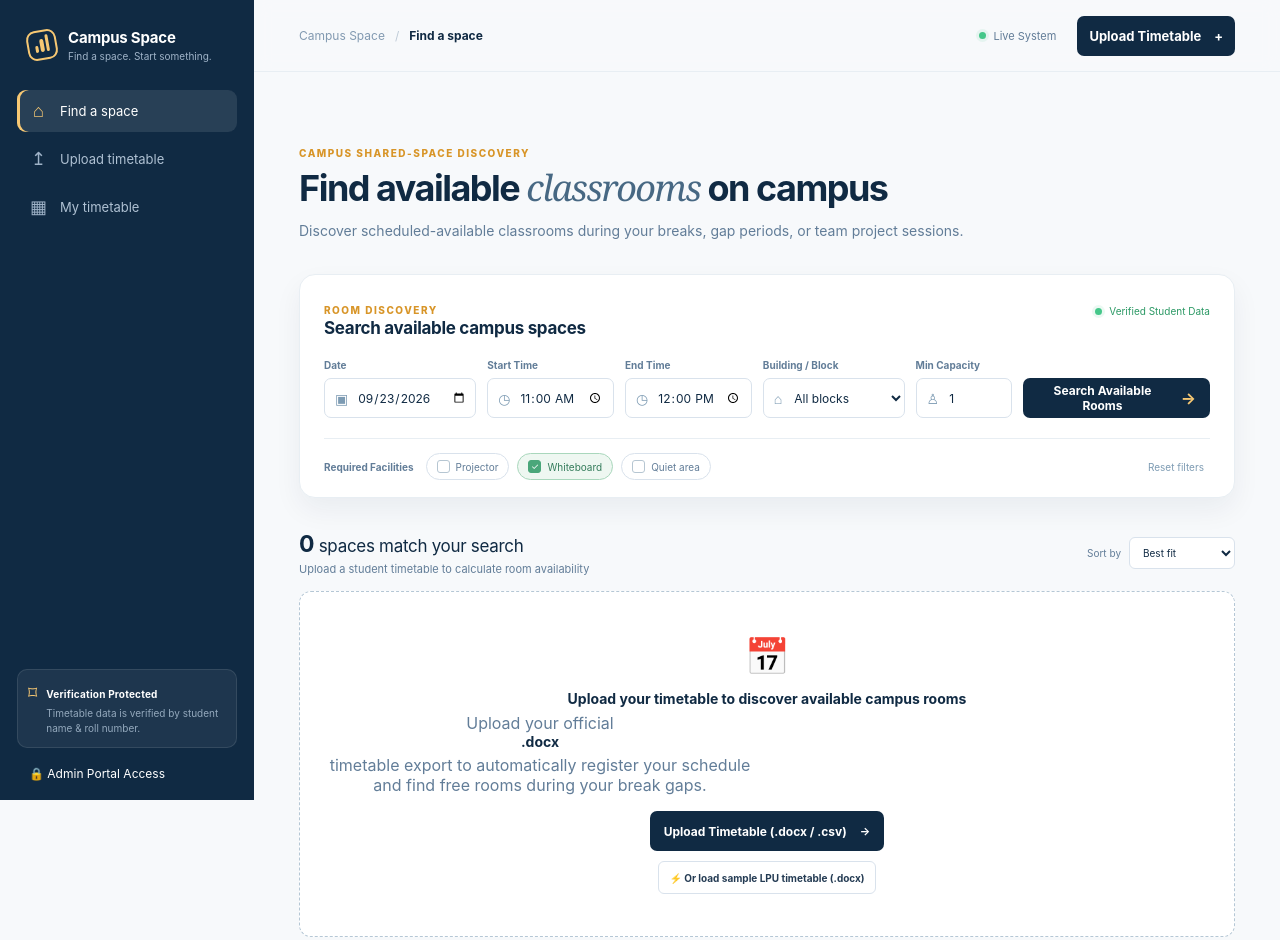
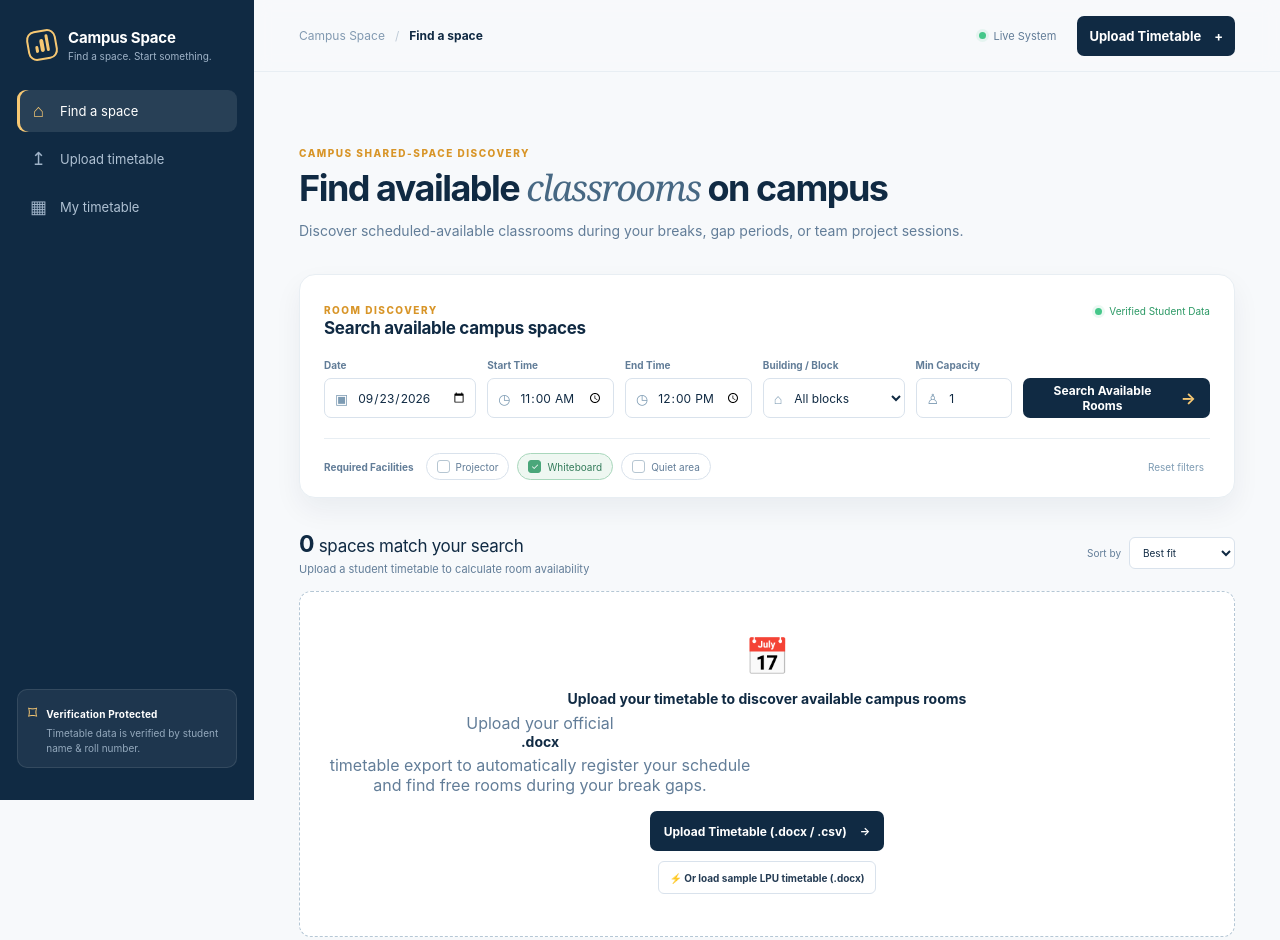
Before and after one commit to Himanshu9097/campus-space, a website: page index.html in a window 1280 px wide. Drawn offline with Linux system fonts and the light colour scheme.

Commit message:
Completely remove Admin link from normal user interface

```diff
--- a/index.html
+++ b/index.html
@@ -29,9 +29,6 @@
             <b>Verification Protected</b>
             <p>Timetable data is verified by student name & roll number.</p>
           </div>
-        </div>
-        <div style="padding:0 12px; margin-top:8px;">
-          <a href="#admin" id="adminPortalLink" style="font-size:12px; color:var(--text-secondary); text-decoration:none;">🔒 Admin Portal Access</a>
         </div>
       </div>
     </aside>
```
